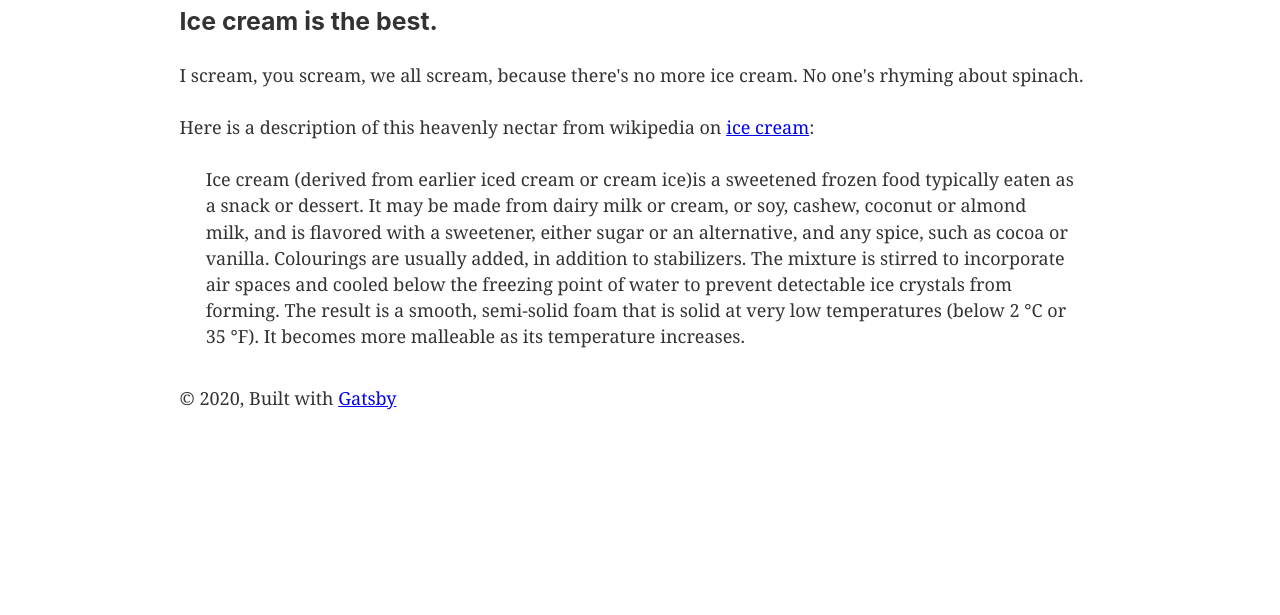
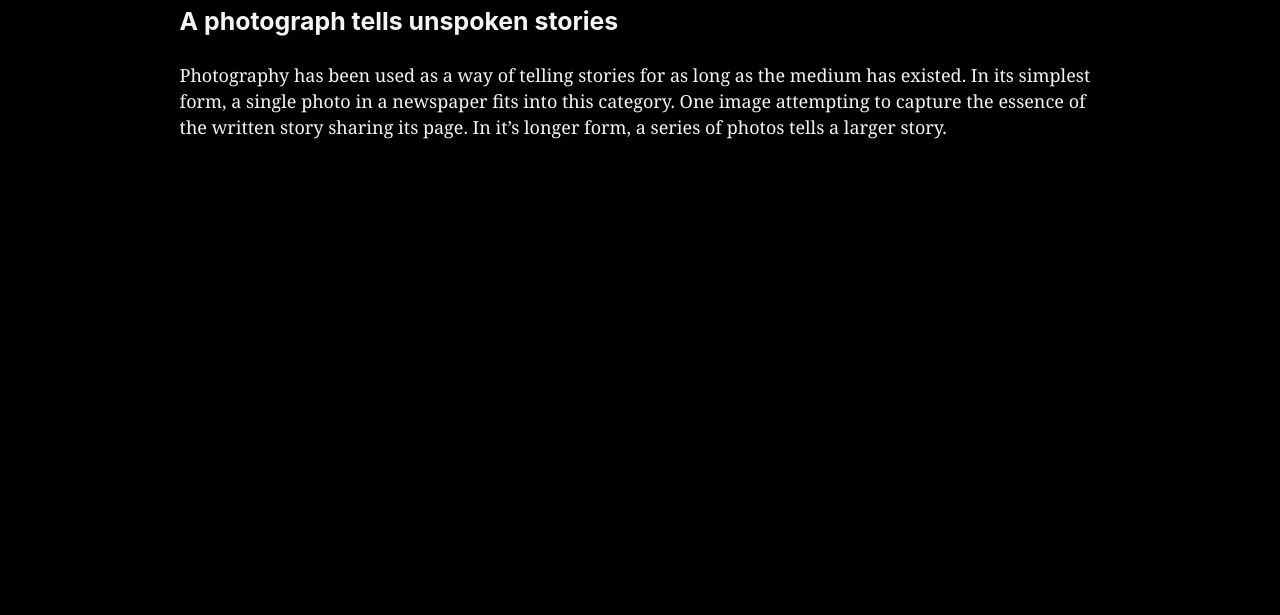
Before and after one commit to saskaradit/gatsby-blog, a Gatsby site: page /about/ in a window 1280 px wide. Shown: the part 185-800 px from the top of the page. Built offline with nearby package versions, Linux system fonts and the light colour scheme; Gatsby itself is replaced by a stand-in of ours.

Commit message:
adding styles

```diff
--- a/src/components/header.js
+++ b/src/components/header.js
@@ -5,7 +5,7 @@ import React from "react"
 const Header = ({ siteTitle }) => (
   <header
     style={{
-      background: `rebeccapurple`,
+      background: `#383e65`,
       marginBottom: `1.45rem`,
     }}
   >
@@ -20,7 +20,7 @@ const Header = ({ siteTitle }) => (
         <Link
           to="/"
           style={{
-            color: `white`,
+            color: `#fbf665`,
             textDecoration: `none`,
           }}
         >
--- a/src/components/layout.css
+++ b/src/components/layout.css
@@ -9,7 +9,8 @@ body {
   margin: 0;
   -webkit-font-smoothing: antialiased;
   -moz-osx-font-smoothing: grayscale;
-  color: hsla(0, 0%, 0%, 0.8);
+  background-color: black;
+  color: #f4f4f4;
   font-family: georgia, serif;
   font-weight: normal;
   word-wrap: break-word;
@@ -80,7 +81,7 @@ h1 {
   padding-right: 0;
   padding-top: 0;
   margin-bottom: 1.45rem;
-  color: inherit;
+  color: #fbf665;
   font-family: -apple-system, BlinkMacSystemFont, Segoe UI, Roboto, Oxygen,
     Ubuntu, Cantarell, Fira Sans, Droid Sans, Helvetica Neue, sans-serif;
   font-weight: bold;
@@ -119,6 +120,7 @@ img {
   padding-right: 0;
   padding-top: 0;
   margin-bottom: 1.45rem;
+  background-color: #000;
 }
 svg:not(:root) {
   overflow: hidden;
--- a/src/components/layout.js
+++ b/src/components/layout.js
@@ -34,13 +34,6 @@ const Layout = ({ children }) => {
         }}
       >
         <main>{children}</main>
-        <footer style={{
-          marginTop: `2rem`
-        }}>
-          © {new Date().getFullYear()}, Built with
-          {` `}
-          <a href="https://www.gatsbyjs.com">Gatsby</a>
-        </footer>
       </div>
     </>
   )
--- a/src/markdown-pages/about.md
+++ b/src/markdown-pages/about.md
@@ -3,21 +3,9 @@ title: "Why I Love Photography"
 date: "2020-11-26"
 ---
 
-### Ice cream is the best.
+### A photograph tells unspoken stories
 
-I scream, you scream, we all scream, because there's no more ice cream. No one's rhyming about spinach.
-
-Here is a description of this heavenly nectar from wikipedia on [ice cream](https://en.wikipedia.org/wiki/Ice_cream):
-
-> Ice cream (derived from earlier iced cream or cream ice)is
-> a sweetened frozen food typically eaten as a snack or
-> dessert. It may be made from dairy milk or cream, or soy,
-> cashew, coconut or almond milk, and is flavored with a
-> sweetener, either sugar or an alternative, and any spice,
-> such as cocoa or vanilla. Colourings are usually added, in
-> addition to stabilizers. The mixture is stirred to
-> incorporate air spaces and cooled below the freezing point
-> of water to prevent detectable ice crystals from forming.
-> The result is a smooth, semi-solid foam that is solid at
-> very low temperatures (below 2 °C or 35 °F). It becomes
-> more malleable as its temperature increases.
+Photography has been used as a way of telling stories for as long as the medium has existed.
+In its simplest form, a single photo in a newspaper fits into this category.
+One image attempting to capture the essence of the written story sharing its page.
+In it’s longer form, a series of photos tells a larger story.
--- a/src/markdown-pages/ama.md
+++ b/src/markdown-pages/ama.md
@@ -4,6 +4,6 @@ date: '2020-11-25'
 description: 'Yay or Nay'
 ---
 
-Thank you everyone who watched the video, and subscribing
+Thank you everyone who watched the video, and subscribed
 
 <iframe width="560" height="315" src="https://www.youtube.com/embed/uLrubqdN-Sg" frameborder="0" allow="accelerometer; autoplay; clipboard-write; encrypted-media; gyroscope; picture-in-picture" allowfullscreen></iframe>
--- a/src/pages/index.js
+++ b/src/pages/index.js
@@ -8,9 +8,9 @@ import SEO from "../components/seo"
 
 const BlogLink = styled(Link)`
   text-decoration:none;
-  color: #000;
+  color: #fbf665;
   &:hover{
-    color:#666
+    color:yellow
   }
 `
 const BlogTitle = styled.h2`
```
Also changed, not shown: README.md.
